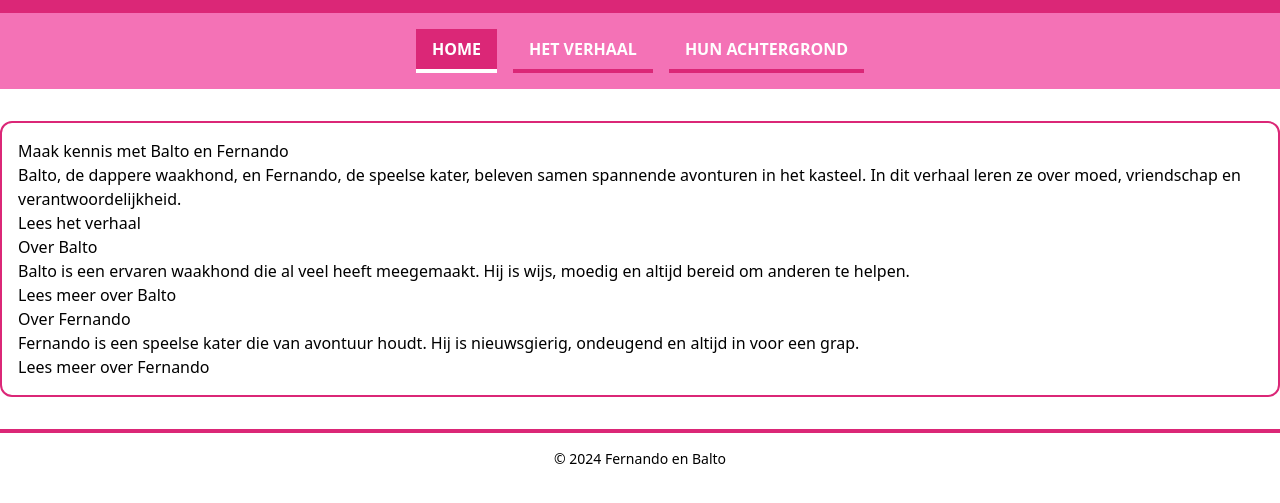
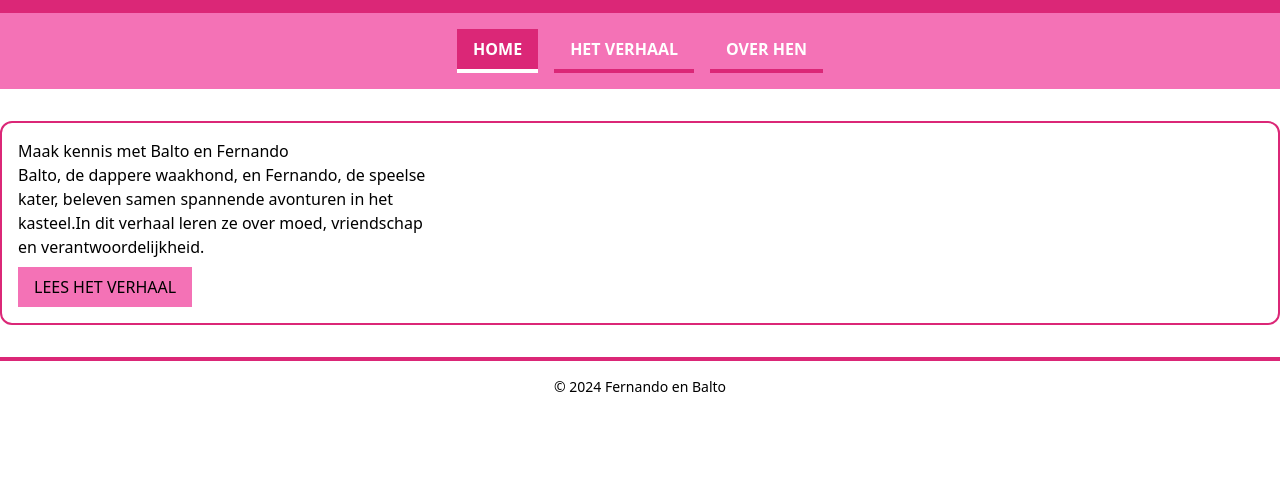
Before and after one commit to SyntraThomas/CatAndDog, a plain HTML site: page index.html in a window 1280 px wide. Shown: the part 59-562 px from the top of the page. Drawn offline with nearby package versions, Linux system fonts and the light colour scheme.

Commit message:
push jvascript code

```diff
--- /dev/null
+++ b/inc/data.js
@@ -0,0 +1,5 @@
+const content = [
+    '<section><h2>Maak kennis met Balto en Fernando</h2><p>Balto, de dappere waakhond, en Fernando, de speelse kater, beleven samen spannende avonturen in het kasteel.In dit verhaal leren ze over moed, vriendschap en verantwoordelijkheid.</p><a href="story.html" class="inline-block mt-2 py-2 px-4 bg-pink-400 uppercase">Lees het verhaal</a></section>',
+    'het verhaal',
+    'over de personages'
+]
--- /dev/null
+++ b/inc/script.js
@@ -0,0 +1,57 @@
+let currentPage = 0;
+const navigation = document.querySelector("#main-nav");
+
+const pages = [
+    { id: 0,
+        link: "index.html",
+        label: 'Home'
+    }
+    ,
+    {
+        id: 1,
+        link: "story.html",
+        label: 'Het verhaal'
+    }
+    ,
+    {
+        id: 2,
+        link: "background.html",
+        label: 'Over hen'
+    }
+
+];
+const linkClasses = ['py-2','px-4','mx-2','border-b-4','border-pink-600','text-white','uppercase','font-bold','hover:bg-pink-600','hover:border-white','transition','ease-in-out','duration-300'];
+
+function generateNav()
+{
+    navigation.innerHTML = '';
+    for (let index = 0; index < pages.length; index++) {
+        const element = pages[index];
+
+        const link = document.createElement("a");
+        link.setAttribute("href", element.link);
+        link.setAttribute("class", linkClasses.join(" "));
+        link.innerHTML = element.label;
+
+        if (currentPage == element.id)
+        {
+            link.classList.add('bg-pink-600', 'border-white');
+        }
+
+        link.addEventListener("click", function(event)
+        {
+            event.preventDefault();
+            currentPage = element.id;
+            generateNav();
+            generateContent();
+        });
+
+        navigation.appendChild(link);
+    }
+}
+
+function generateContent()
+{
+    document.querySelector('main').innerHTML = '';
+    document.querySelector('main').innerHTML = content[currentPage];
+}
--- a/index.html
+++ b/index.html
@@ -14,40 +14,26 @@
     <h1 class="special-font text-4xl">Het Verhaal van Balto en Fernando</h1>
   </header>
 
-  <nav class="flex justify-center items-center py-4 px-8 bg-pink-400">
+  <nav class="flex justify-center items-center py-4 px-8 bg-pink-400" id="main-nav">
     <a class="py-2 px-4 mx-2 border-b-4 border-white text-white uppercase font-bold bg-pink-600" href="index.html">Home</a>
     <a class="py-2 px-4 mx-2 border-b-4 border-pink-600 text-white uppercase font-bold hover:bg-pink-600 hover:border-white transition ease-in-out duration-300" href="story.html">Het verhaal</a>
     <a class="py-2 px-4 mx-2 border-b-4 border-pink-600 text-white uppercase font-bold hover:bg-pink-600 hover:border-white transition ease-in-out duration-300" href="background.html">Hun achtergrond</a>
   </nav>
 
-  <main class="container mx-auto my-8 p-4 border-2 border-pink-600 rounded-xl">
-      <section>
-          <h2>Maak kennis met Balto en Fernando</h2>
-          <p>
-              Balto, de dappere waakhond, en Fernando, de speelse kater, beleven samen spannende avonturen in het kasteel.
-              In dit verhaal leren ze over moed, vriendschap en verantwoordelijkheid.
-          </p>
-          <a href="story.html" class="button">Lees het verhaal</a>
-      </section>
-      <section>
-          <h2>Over Balto</h2>
-          <p>
-              Balto is een ervaren waakhond die al veel heeft meegemaakt. Hij is wijs, moedig en altijd bereid om anderen te helpen.
-          </p>
-          <a href="background.html" class="button">Lees meer over Balto</a>
-      </section>
-      <section>
-          <h2>Over Fernando</h2>
-          <p>
-              Fernando is een speelse kater die van avontuur houdt. Hij is nieuwsgierig, ondeugend en altijd in voor een grap.
-          </p>
-          <a href="background.html" class="button">Lees meer over Fernando</a>
-      </section>
+  <main class="container mx-auto my-8 p-4 grid sm:grid-cols-2 xl:grid-cols-3 gap-2 border-2 border-pink-600 rounded-xl">
+
   </main>
 
   <footer class="container mx-auto border-t-4 border-pink-600 pt-4 text-sm text-center
   ">
       <p>&copy; 2024 Fernando en Balto</p>
   </footer>
+
+  <script src="inc/data.js"></script>
+  <script src="inc/script.js"></script>
+  <script>
+    generateNav();
+    generateContent();
+  </script>
 </body>
 </html>
```
Also changed, not shown: story.html (+5 -4 lines).
